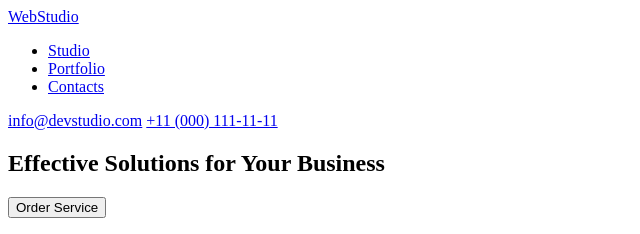
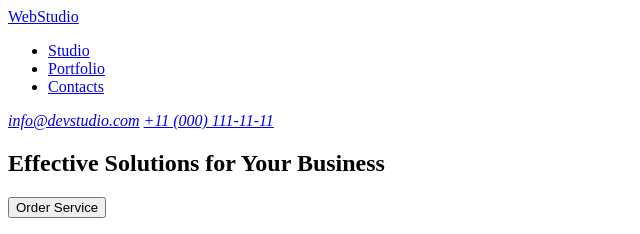
Before and after one commit to murasamadsp/goit-markup-hw-01, a plain HTML site: page index.html in a window 1280 px wide. Shown: the top 234 px of the page, 0-640 px from the left. Drawn offline with Linux system fonts and the light colour scheme.

Commit message:
homework1_v4

```diff
--- a/index.html
+++ b/index.html
@@ -17,10 +17,10 @@
         </ul>
       </nav>
 
-      <section>
-        <a href="/">info@devstudio.com</a>
-        <a href="/">+11 (000) 111-11-11</a>
-      </section>
+      <address>
+        <a href="mailto:info@devstudio.com">info@devstudio.com</a>
+        <a href="tel:+110001111111">+11 (000) 111-11-11</a>
+      </address>
     </header>
 
     <main>
```
